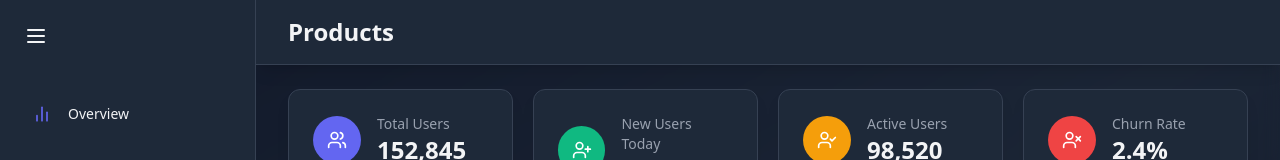
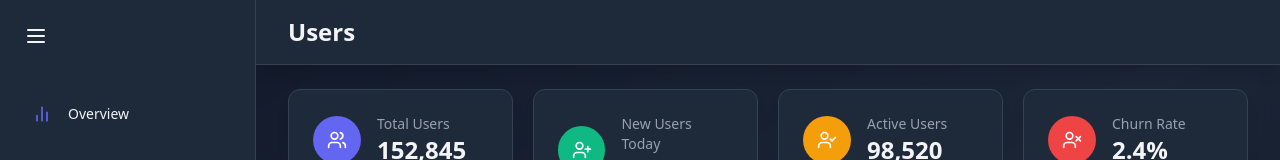
Before and after one commit to fadialjawhary0/admin-dashboard, a React (Vite) app: page /users in a window 1280 px wide. Shown: the top 160 px of the page. Built offline with nearby package versions, Linux system fonts and the light colour scheme.

Commit message:
Header bug fix - Users Page

```diff
--- a/src/views/Users/UsersPage.jsx
+++ b/src/views/Users/UsersPage.jsx
@@ -19,7 +19,7 @@ const userStats = {
 const UsersPage = () => {
   return (
     <div className='flex-1 overflow-auto relative z-10'>
-      <Header title='Products' />
+      <Header title='Users' />
       <main className='max-w-7xl mx-auto py-6 px-4 lg:px-8'>
         {/* STATS CARDS */}
         <motion.div
```
